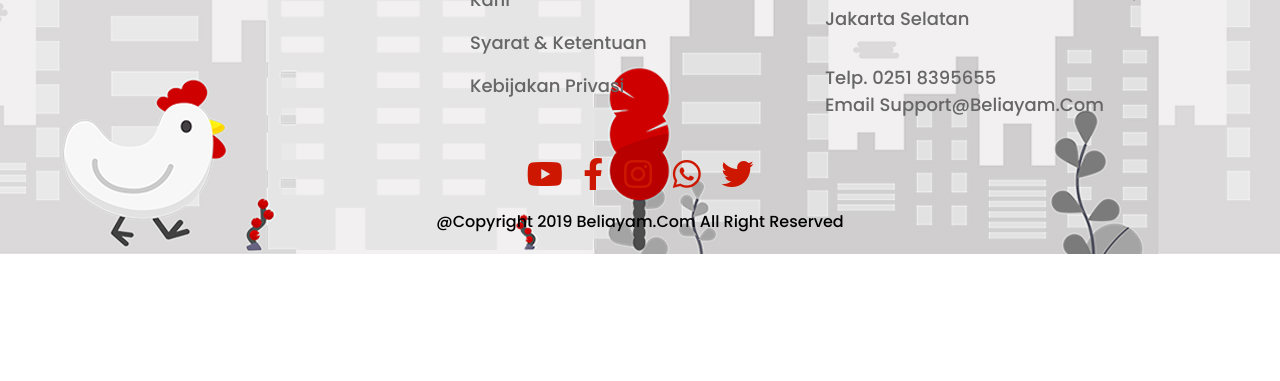
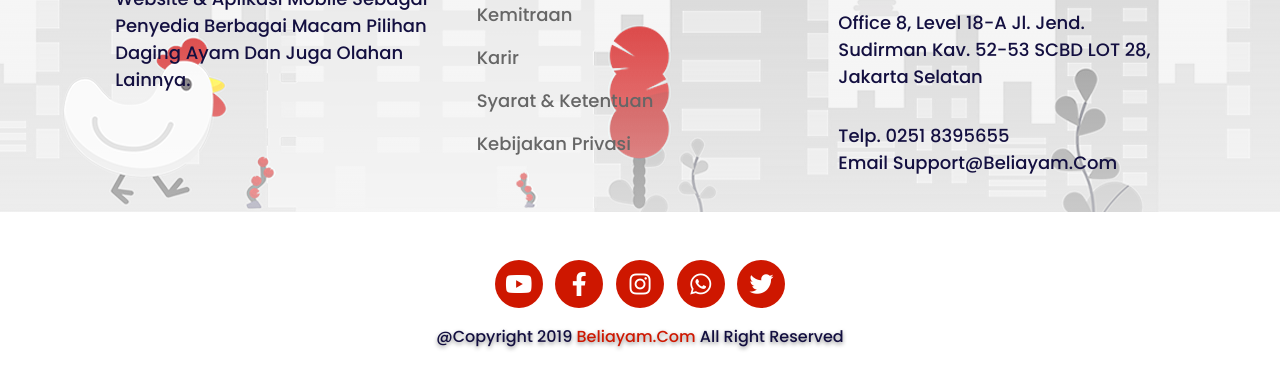
Before and after one commit to Rauliqbal/beliayamcom, a plain HTML site: page index.html in a window 1280 px wide. Shown: the part 3443-3824 px from the top of the page. Before the commit the page ends 3697 px from the top, so only its background shows below. Drawn offline with nearby package versions, Linux system fonts and the light colour scheme.

Commit message:
footer update

```diff
--- a/css/style.scss
+++ b/css/style.scss
@@ -524,6 +524,7 @@ section {
 
                 h3 {
                     font-size: 14px;
+                    color: $black;
                 }
             }
         }
@@ -576,7 +577,7 @@ section {
             position: relative;
             border-radius: 16px;
             overflow: hidden;
-            height: 264px;
+            height: 324px;
             display: flex;
 
             &:hover img {
@@ -705,19 +706,20 @@ section {
             }
 
             a {
-                font-size: 18px;
+                font-size: 16px;
             }
         }
     }
 }
 
 .footer {
-    background-image: url(../images/footer-bg.png), linear-gradient(rgba(175, 165, 165, 0.164), rgba(175, 165, 165, 0.164));
+    background-image: url(../images/footer-bg.png), linear-gradient(rgba(200, 200, 200, 0.164), rgba(240, 240, 240, 0.678));
     background-position: center bottom;
     background-repeat: no-repeat;
-
+    background-blend-mode: overlay;
     .box-container {
         @include grid(25rem);
+        gap: 3.5rem;
 
         .box {
             img {
@@ -733,8 +735,12 @@ section {
 
             p {
                 font-size: 18px;
-                color: $light-color;
+                color: $black;
                 padding: 16px 0;
+
+                span {
+                    color: $primary;
+                }
             }
 
             a {
@@ -758,28 +764,46 @@ section {
             }
         }
     }
+}
 
+footer {
+    padding: 32px 16px;
     .bottom {
         text-align: center;
         font-size: 18px;
-        color: $primary;
-        padding-top: 24px;
-
-        margin-bottom: 16px;
+        padding: 16px 0;
 
         .socmed {
             a {
-                font-size: 32px;
-                color: $primary;
-                padding: 0 8px;
-                text-shadow: rgba(0, 0, 0, 0.24);
+                width: 48px;
+                height: 48px;
+                line-height: 48px;
+                font-size: 24px;
+                background: $primary;
+                border-radius: 50%;
+                margin: 0 4px;
+                color: $white;
+
+                &:hover {
+                    color: $primary;
+                    background: $light-bg;
+                }
             }
         }
     }
 
     .credit {
-        font-size: 16px;
         text-align: center;
+
+        p {
+            text-shadow: 0 2px 4px rgba(0, 0, 0, 0.452);
+            color: $black;
+            font-size: 16px;
+
+            span {
+                color: $primary;
+            }
+        }
     }
 }
 
@@ -849,6 +873,12 @@ section {
                     }
                 }
             }
+        }
+    }
+
+    .footer {
+        .box-container {
+            @include grid(36rem);
         }
     }
 }
@@ -929,6 +959,8 @@ section {
 
         .grid-banner {
             .grid {
+                height: 240px;
+
                 .content {
                     span {
                         font-size: 24px;
--- a/index.html
+++ b/index.html
@@ -316,6 +316,7 @@
             <div class="box-container">
                 <div class="box">
                     <img src="images/logo_navbar.png" alt="" />
+                    <p><span>Beliayam.com</span> merupakan layanan website & aplikasi mobile sebagai penyedia berbagai macam pilihan daging ayam dan juga olahan lainnya.</p>
                 </div>
                 <div class="box">
                     <h3>BANTUAN</h3>
@@ -334,7 +335,8 @@
                     </p>
                 </div>
             </div>
-
+        </section>
+        <footer>
             <div class="bottom">
                 <div class="socmed">
                     <a href="#" class="fab fa-youtube"></a>
@@ -345,9 +347,9 @@
                 </div>
             </div>
             <div class="credit">
-                <p>@Copyright 2019 beliayam.com All Right Reserved</p>
+                <p>@Copyright 2019 <span>beliayam.com</span> All Right Reserved</p>
             </div>
-        </section>
+        </footer>
 
         <!-- END:Footer -->
 
```
Also changed, not shown: css/style.css, images/footer_logo.png (added), 1 other file.
